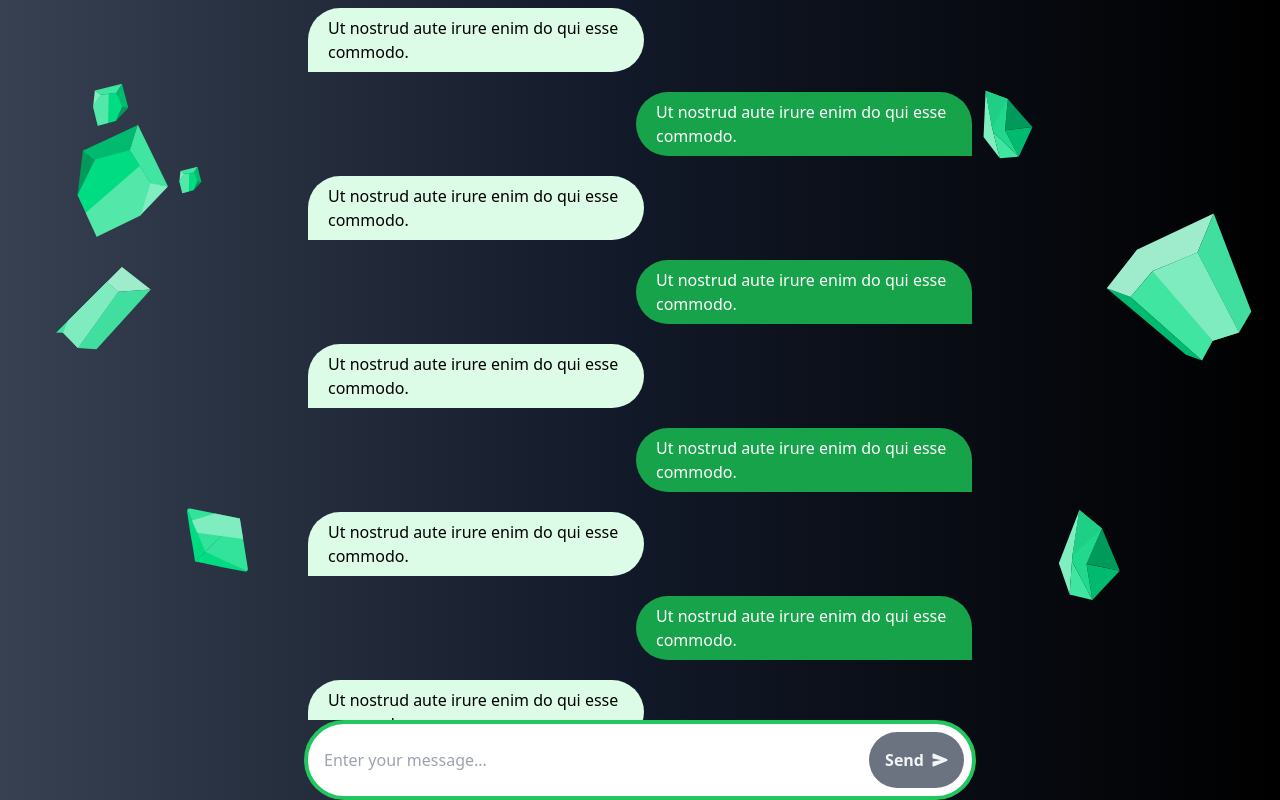
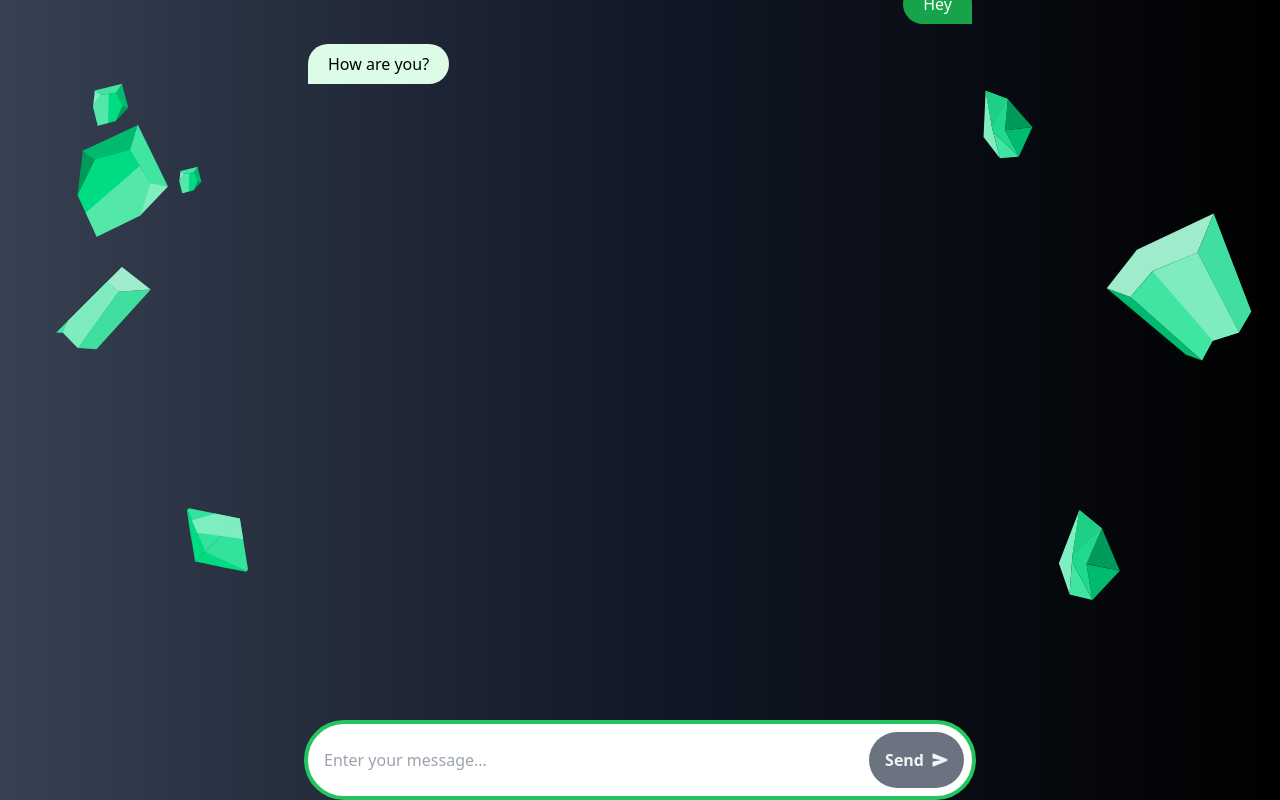
Before and after one commit to abhishekashyap/here-for-you, a React (Vite) app: page /chat in a window 1280 px wide. Built offline with nearby package versions, Linux system fonts and the light colour scheme.

Commit message:
feat: add user and bot message

```diff
--- a/src/components/chat/MessageBox.tsx
+++ b/src/components/chat/MessageBox.tsx
@@ -1,78 +1,12 @@
+import { BotMessage } from "./messages/BotMessage";
+import { UserMessage } from "./messages/UserMessage";
+
 export default function MessageBox() {
   return (
     <div className="flex flex-col pb-2 flex-nowrap h-[50rem] overflow-auto hide-scrollbar">
-      <div className="bg-green-600 py-2 px-5 m-1 rounded-tr-full rounded-l-full hyphens-auto max-w-[50%] text-white self-end mb-4">
-        Ut nostrud aute irure enim do qui esse commodo.
-      </div>
-      <div className="bg-green-100 py-2 px-5 m-1 rounded-tl-full rounded-r-full hyphens-auto max-w-[50%] text-black mb-4">
-        Ut nostrud aute irure enim do qui esse commodo.
-      </div>
-      <div className="bg-green-600 py-2 px-5 m-1 rounded-tr-full rounded-l-full hyphens-auto max-w-[50%] text-white self-end mb-4">
-        Ut nostrud aute irure enim do qui esse commodo.
-      </div>
-      <div className="bg-green-100 py-2 px-5 m-1 rounded-tl-full rounded-r-full hyphens-auto max-w-[50%] text-black mb-4">
-        Ut nostrud aute irure enim do qui esse commodo.
-      </div>
-      <div className="bg-green-600 py-2 px-5 m-1 rounded-tr-full rounded-l-full hyphens-auto max-w-[50%] text-white self-end mb-4">
-        Ut nostrud aute irure enim do qui esse commodo.
-      </div>
-      <div className="bg-green-100 py-2 px-5 m-1 rounded-tl-full rounded-r-full hyphens-auto max-w-[50%] text-black mb-4">
-        Ut nostrud aute irure enim do qui esse commodo.
-      </div>
-      <div className="bg-green-600 py-2 px-5 m-1 rounded-tr-full rounded-l-full hyphens-auto max-w-[50%] text-white self-end mb-4">
-        Ut nostrud aute irure enim do qui esse commodo.
-      </div>
-      <div className="bg-green-100 py-2 px-5 m-1 rounded-tl-full rounded-r-full hyphens-auto max-w-[50%] text-black mb-4">
-        Ut nostrud aute irure enim do qui esse commodo.
-      </div>
-      <div className="bg-green-600 py-2 px-5 m-1 rounded-tr-full rounded-l-full hyphens-auto max-w-[50%] text-white self-end mb-4">
-        Ut nostrud aute irure enim do qui esse commodo.
-      </div>
-      <div className="bg-green-100 py-2 px-5 m-1 rounded-tl-full rounded-r-full hyphens-auto max-w-[50%] text-black mb-4">
-        Ut nostrud aute irure enim do qui esse commodo.
-      </div>
-      <div className="bg-green-600 py-2 px-5 m-1 rounded-tr-full rounded-l-full hyphens-auto max-w-[50%] text-white self-end mb-4">
-        Ut nostrud aute irure enim do qui esse commodo.
-      </div>
-      <div className="bg-green-100 py-2 px-5 m-1 rounded-tl-full rounded-r-full hyphens-auto max-w-[50%] text-black mb-4">
-        Ut nostrud aute irure enim do qui esse commodo.
-      </div>
-      <div className="bg-green-600 py-2 px-5 m-1 rounded-tr-full rounded-l-full hyphens-auto max-w-[50%] text-white self-end mb-4">
-        Ut nostrud aute irure enim do qui esse commodo.
-      </div>
-      <div className="bg-green-100 py-2 px-5 m-1 rounded-tl-full rounded-r-full hyphens-auto max-w-[50%] text-black mb-4">
-        Ut nostrud aute irure enim do qui esse commodo.
-      </div>
-      <div className="bg-green-600 py-2 px-5 m-1 rounded-tr-full rounded-l-full hyphens-auto max-w-[50%] text-white self-end mb-4">
-        Ut nostrud aute irure enim do qui esse commodo.
-      </div>
-      <div className="bg-green-100 py-2 px-5 m-1 rounded-tl-full rounded-r-full hyphens-auto max-w-[50%] text-black mb-4">
-        Ut nostrud aute irure enim do qui esse commodo.
-      </div>
-      <div className="bg-green-600 py-2 px-5 m-1 rounded-tr-full rounded-l-full hyphens-auto max-w-[50%] text-white self-end mb-4">
-        Ut nostrud aute irure enim do qui esse commodo.
-      </div>
-      <div className="bg-green-100 py-2 px-5 m-1 rounded-tl-full rounded-r-full hyphens-auto max-w-[50%] text-black mb-4">
-        Ut nostrud aute irure enim do qui esse commodo.
-      </div>
-      <div className="bg-green-600 py-2 px-5 m-1 rounded-tr-full rounded-l-full hyphens-auto max-w-[50%] text-white self-end mb-4">
-        Ut nostrud aute irure enim do qui esse commodo.
-      </div>
-      <div className="bg-green-100 py-2 px-5 m-1 rounded-tl-full rounded-r-full hyphens-auto max-w-[50%] text-black mb-4">
-        Ut nostrud aute irure enim do qui esse commodo.
-      </div>
-      <div className="bg-green-600 py-2 px-5 m-1 rounded-tr-full rounded-l-full hyphens-auto max-w-[50%] text-white self-end mb-4">
-        Ut nostrud aute irure enim do qui esse commodo.
-      </div>
-      <div className="bg-green-100 py-2 px-5 m-1 rounded-tl-full rounded-r-full hyphens-auto max-w-[50%] text-black mb-4">
-        Ut nostrud aute irure enim do qui esse commodo.
-      </div>
-      <div className="bg-green-600 py-2 px-5 m-1 rounded-tr-full rounded-l-full hyphens-auto max-w-[50%] text-white self-end mb-4">
-        Ut nostrud aute irure enim do qui esse commodo.
-      </div>
-      <div className="bg-green-100 py-2 px-5 m-1 rounded-tl-full rounded-r-full hyphens-auto max-w-[50%] text-black mb-4">
-        Ut nostrud aute irure enim do qui esse commodo.
-      </div>
+      <BotMessage>Hello Buddy</BotMessage>
+      <UserMessage>Hey</UserMessage>
+      <BotMessage>How are you?</BotMessage>
     </div>
   );
 }
--- /dev/null
+++ b/src/components/chat/messages/BotMessage.tsx
@@ -0,0 +1,7 @@
+export const BotMessage: React.FC = ({ children }) => {
+  return (
+    <div className="bg-green-100 py-2 px-5 m-1 rounded-tl-full w-fit rounded-r-full hyphens-auto max-w-[50%] text-black mb-4">
+      {children}
+    </div>
+  );
+};
--- /dev/null
+++ b/src/components/chat/messages/UserMessage.tsx
@@ -0,0 +1,9 @@
+import React from "react";
+
+export const UserMessage: React.FC = ({ children }) => {
+  return (
+    <div className="bg-green-600 py-2 px-5 m-1 rounded-tr-full rounded-l-full hyphens-auto w-fit max-w-[50%] text-white self-end mb-4">
+      {children}
+    </div>
+  );
+};
```
